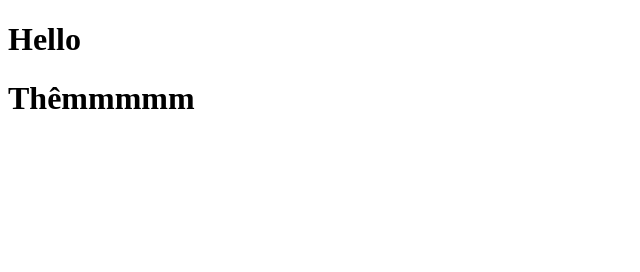
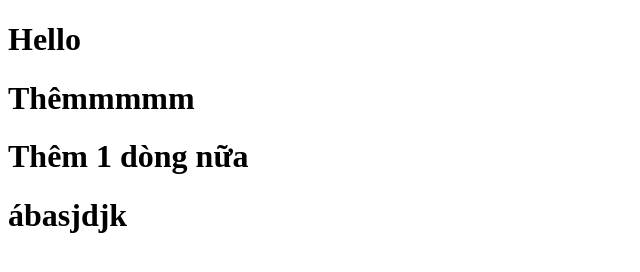
Before and after one commit to nguyencuong21520/HDT-WA03, a plain HTML site: page lesson1/index.html in a window 1280 px wide. Shown: the whole page, without its empty margins (0-640 px from the left). Drawn offline with Linux system fonts and the light colour scheme.

```diff
--- a/lesson1/index.html
+++ b/lesson1/index.html
@@ -8,5 +8,8 @@
 <body>
     <h1>Hello</h1>
     <h1>Thêmmmmm</h1>
+
+    <h1>Thêm 1 dòng nữa</h1>
+    <h1>ábasjdjk</h1>
 </body>
 </html>
```
Also changed, not shown: lesson1/style.css (added).
